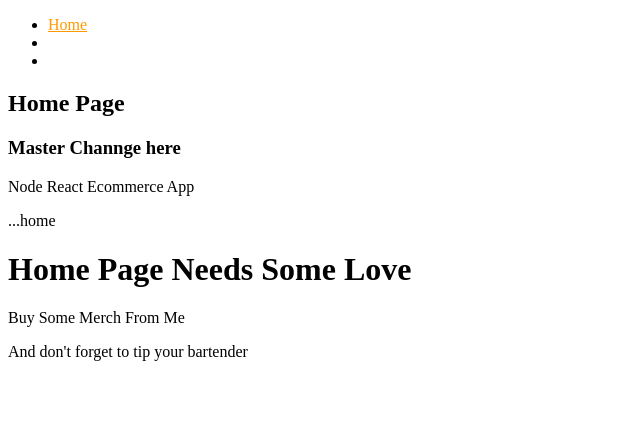
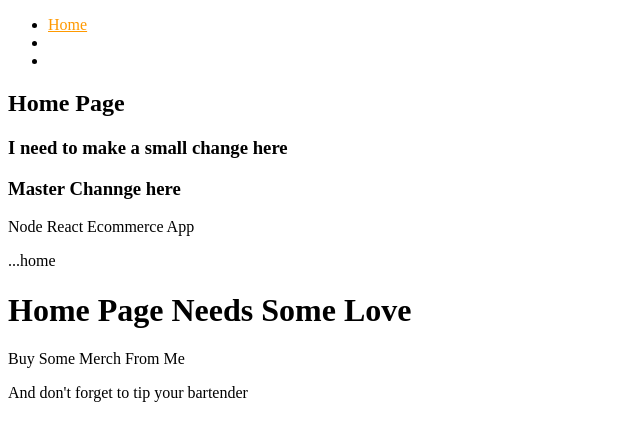
Before and after one commit to jlundgren77/e-MERN, a React (Create React App) app in the folder client/: page / in a window 1280 px wide. Shown: the top 440 px of the page, without its empty margins (0-640 px from the left). Built offline with nearby package versions, Linux system fonts and the light colour scheme; the HTML template or start-up script is replaced by a standard one.

Commit message:
adds header to layout

```diff
--- a/client/src/core/Layout.js
+++ b/client/src/core/Layout.js
@@ -11,6 +11,7 @@ const Layout = ({
       <Menu />
       <div className='jumbotron'>
         <h2>{title}</h2>
+        <h3>I need to make a small change here</h3>
         <h3>Master Channge here</h3>
         <p className='lead'>{description}</p>
       </div>
```
